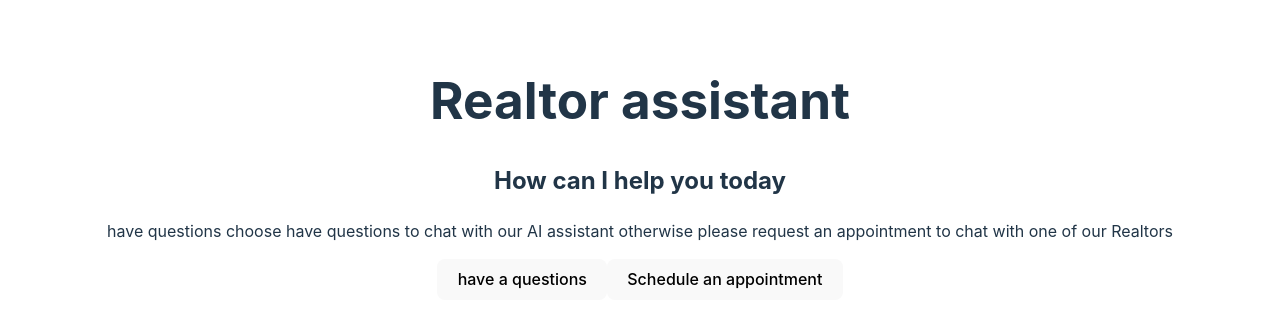
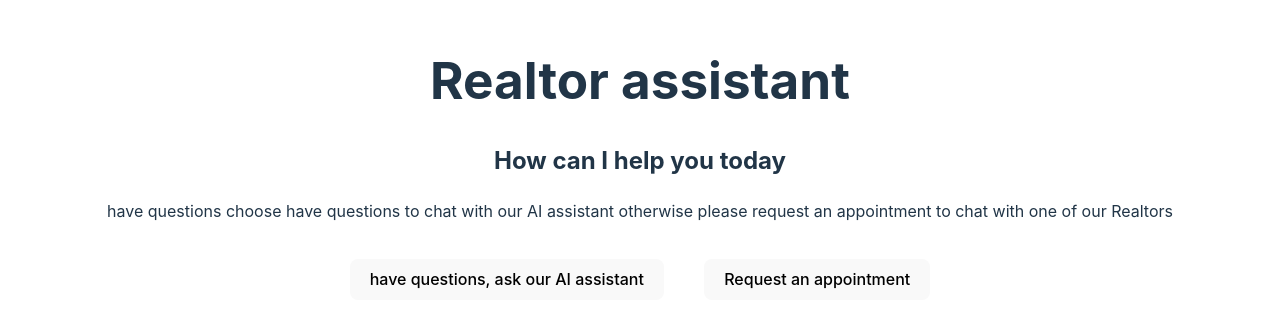
Before and after one commit to Iconians/aiHackathonFrontend, a React (Vite) app: page / in a window 1280 px wide. Shown: the part 231-558 px from the top of the page. Built offline with nearby package versions, Linux system fonts and the light colour scheme; no server answers.

Commit message:
change the button texts a bit

```diff
--- a/src/App.css
+++ b/src/App.css
@@ -61,3 +61,7 @@
 .button {
   background-color: red;
 }
+
+.btn-div  button{
+  margin: 20px;
+}
--- a/src/App.tsx
+++ b/src/App.tsx
@@ -65,14 +65,18 @@
               otherwise please request an appointment to chat with one of our
               Realtors
             </p>
-            <button onClick={() => setView(1)}>have a questions</button>
-            <button onClick={() => setView(2)}>Schedule an appointment</button>
+            <div className="btn-div">
+              <button onClick={() => setView(1)}>
+                have questions, ask our AI assistant
+              </button>
+              <button onClick={() => setView(2)}>Request an appointment</button>
+            </div>
           </div>
         ) : view === 1 ? (
           <div>
             <h2>Hi I am a AI assistant, how can I help you today</h2>
             <ChatComponent />
-            <button onClick={() => setView(2)}>Schedule an appointment</button>
+            <button onClick={() => setView(2)}>Request an appointment</button>
           </div>
         ) : (
           <div>
@@ -83,7 +87,9 @@
             {appointments.length && (
               <Appointments appointments={appointments} />
             )}
-            <button onClick={() => setView(1)}>have a questions</button>
+            <button onClick={() => setView(1)}>
+              have questions, ask our AI assistant
+            </button>
           </div>
         )}
       </div>
```
